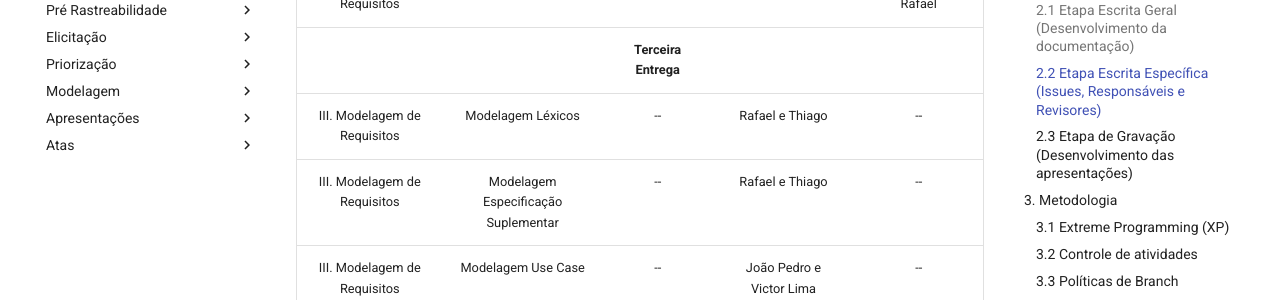
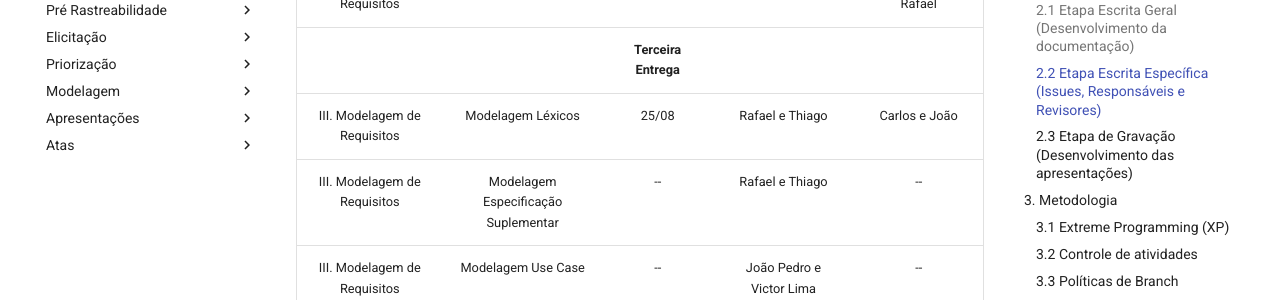
Before and after one commit to Requisitos-de-Software/2021.1-Ingresso.com, an MkDocs documentation site: the page built from docs/planejamento/index.md, in a window 1280 px wide and 900 px high, scrolled down 2428 px. Shown: the part 152-452 px from the top of the window. Built offline with MkDocs 1.6.1 and Material for MkDocs 9.7.7, drawn with Linux system fonts in a browser that asks for light colours; comment, search, counter and statistics services are not loaded.

Commit message:
#49 adicionando revisores

```diff
--- a/docs/planejamento/index.md
+++ b/docs/planejamento/index.md
@@ -49,7 +49,7 @@ VI - Pós-Rastreabilidade            | 19/09 - 09/10 | Gerência de Desenvolvime
 |II. Priorização de Requisitos|Priorização House of Quality|22/08|João Pedro e Rafael|Victor Lima e Vitor Lamego|
 |II. Priorização de Requisitos|First Things First|23/08|Carlos e Thiago|João Pedro e Rafael|
 |||<b>Terceira Entrega</b>|||
-|III. Modelagem de Requisitos|Modelagem Léxicos|--|Rafael e Thiago|--|
+|III. Modelagem de Requisitos|Modelagem Léxicos|25/08|Rafael e Thiago|Carlos e João|
 |III. Modelagem de Requisitos|Modelagem Especificação Suplementar|--|Rafael e Thiago|--|
 |III. Modelagem de Requisitos|Modelagem Use Case|--|João Pedro e Victor Lima|--|
 |III. Modelagem de Requisitos|Modelagem Cenários|--|Carlos e Vitor Lamego|--|
```
